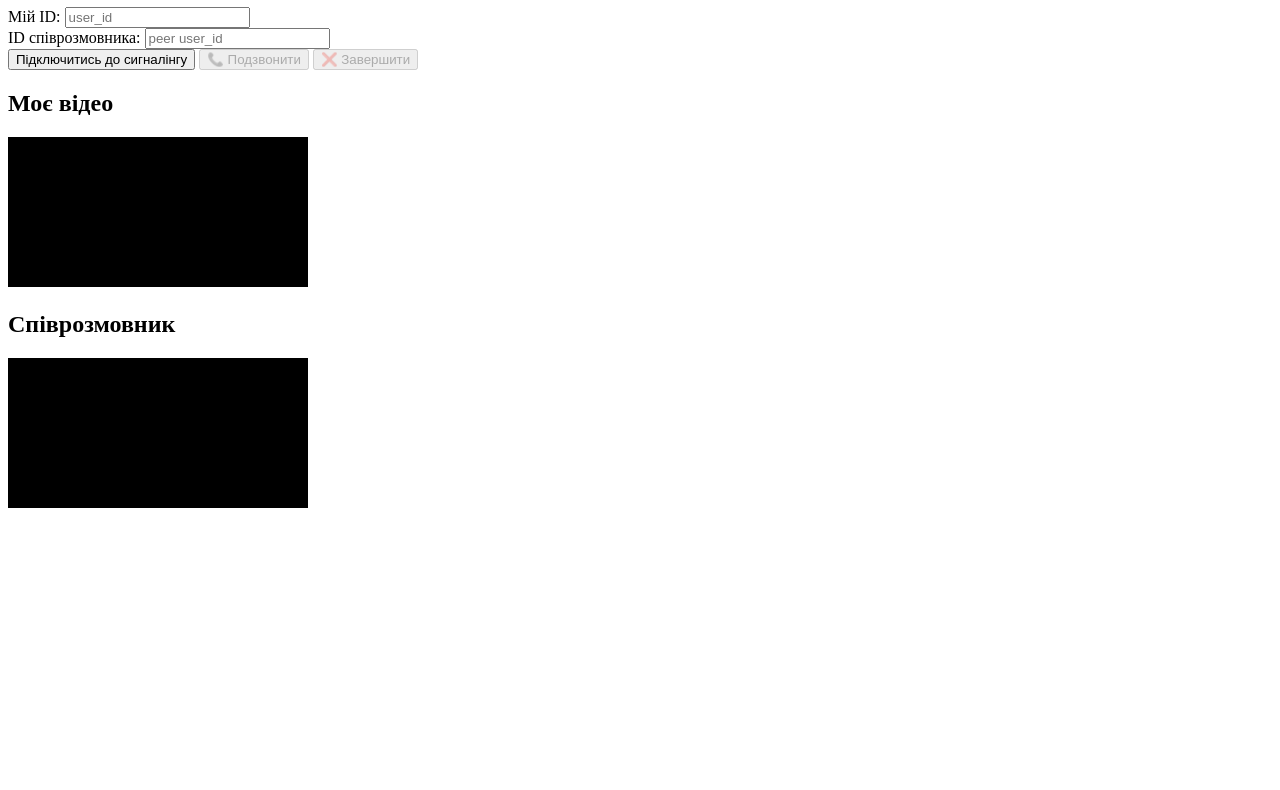
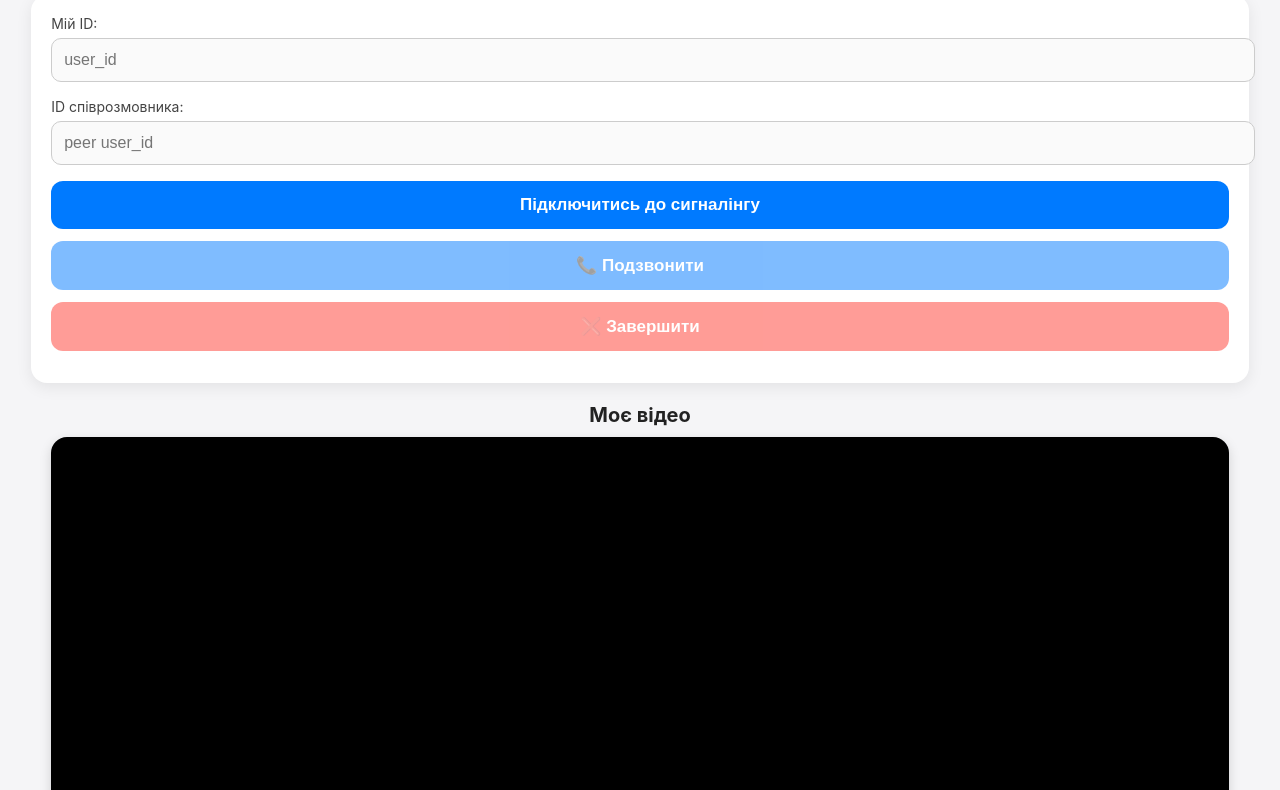
Before and after one commit to nithzhizn-cpu/corp, a plain HTML site: page frontend-web/index.html in a window 1280 px wide. Shown: the part 73-863 px from the top of the page. Before the commit the page ends 800 px from the top, so only its background shows below. Drawn offline with Linux system fonts and the light colour scheme.

Commit message:
Update index.html

```diff
--- a/frontend-web/index.html
+++ b/frontend-web/index.html
@@ -2,30 +2,134 @@
 <html lang="uk">
 <head>
   <meta charset="UTF-8" />
-  <title>Signal v6 · Корпоративний месенджер</title>
+  <title>Signal v6 · Дзвінки</title>
   <meta name="viewport" content="width=device-width, initial-scale=1.0" />
+
+  <style>
+    body {
+      margin: 0;
+      padding: 0;
+      font-family: -apple-system, BlinkMacSystemFont, "Segoe UI", Roboto, Helvetica, Arial, sans-serif;
+      background: #f5f5f7;
+      color: #222;
+    }
+
+    h1 {
+      text-align: center;
+      margin-top: 20px;
+      font-size: 26px;
+      font-weight: 700;
+      color: #111;
+    }
+
+    .card {
+      background: #fff;
+      margin: 15px auto;
+      padding: 20px;
+      border-radius: 16px;
+      width: 92%;
+      box-shadow: 0 4px 16px rgba(0,0,0,0.08);
+    }
+
+    label {
+      display: block;
+      font-size: 14px;
+      margin-bottom: 6px;
+      color: #444;
+    }
+
+    input {
+      width: 100%;
+      padding: 12px;
+      border-radius: 10px;
+      border: 1px solid #ccc;
+      font-size: 16px;
+      margin-bottom: 16px;
+      background: #fafafa;
+      transition: 0.2s;
+    }
+
+    input:focus {
+      border-color: #007aff;
+      outline: none;
+      background: #fff;
+    }
+
+    .btn {
+      width: 100%;
+      padding: 14px;
+      border-radius: 12px;
+      border: none;
+      font-size: 17px;
+      font-weight: 600;
+      cursor: pointer;
+      margin-bottom: 12px;
+      transition: 0.2s;
+    }
+
+    .btn-primary {
+      background: #007aff;
+      color: #fff;
+    }
+
+    .btn-primary:active {
+      background: #0062cc;
+    }
+
+    .btn-red {
+      background: #ff3b30;
+      color: #fff;
+    }
+
+    .btn-red:active {
+      background: #d92a21;
+    }
+
+    .btn[disabled] {
+      opacity: 0.5;
+      pointer-events: none;
+    }
+
+    h2 {
+      margin: 20px 0 10px;
+      font-size: 20px;
+      text-align: center;
+      color: #222;
+    }
+
+    video {
+      width: 92%;
+      height: auto;
+      border-radius: 16px;
+      background: black;
+      margin: 0 auto 20px;
+      display: block;
+      box-shadow: 0 4px 12px rgba(0,0,0,0.15);
+    }
+  </style>
 </head>
+
 <body>
+
   <h1>Signal v6 · Дзвінки</h1>
 
-  <div>
+  <div class="card">
     <label>Мій ID:</label>
     <input id="my-id" placeholder="user_id" />
-  </div>
-  <div>
+
     <label>ID співрозмовника:</label>
     <input id="peer-id" placeholder="peer user_id" />
+
+    <button id="btn-connect" class="btn btn-primary">Підключитись до сигналінгу</button>
+    <button id="btn-call" class="btn btn-primary" disabled>📞 Подзвонити</button>
+    <button id="btn-hangup" class="btn btn-red" disabled>❌ Завершити</button>
   </div>
 
-  <button id="btn-connect">Підключитись до сигналінгу</button>
-  <button id="btn-call" disabled>📞 Подзвонити</button>
-  <button id="btn-hangup" disabled>❌ Завершити</button>
-
   <h2>Моє відео</h2>
-  <video id="localVideo" autoplay playsinline muted style="width: 300px; background: #000;"></video>
+  <video id="localVideo" autoplay playsinline muted></video>
 
   <h2>Співрозмовник</h2>
-  <video id="remoteVideo" autoplay playsinline style="width: 300px; background: #000;"></video>
+  <video id="remoteVideo" autoplay playsinline></video>
 
   <script src="webrtc.js"></script>
 </body>
```
